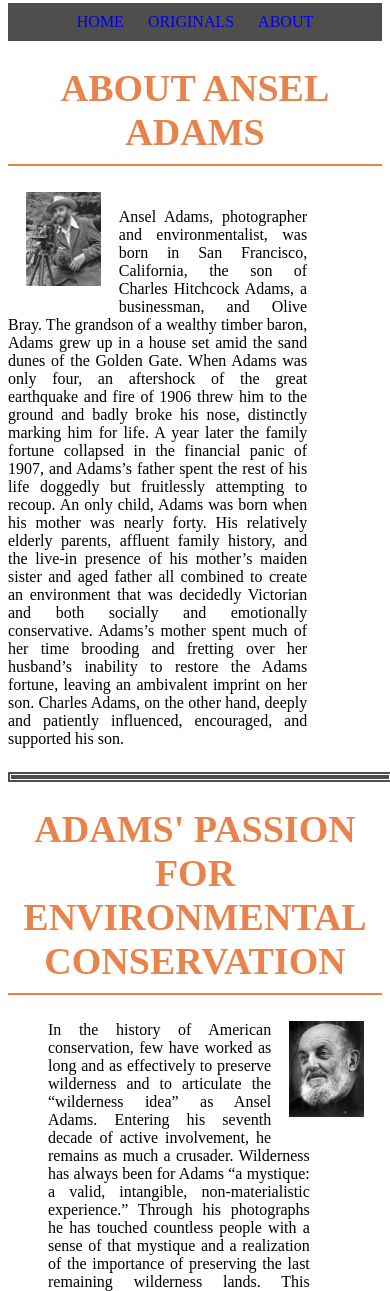
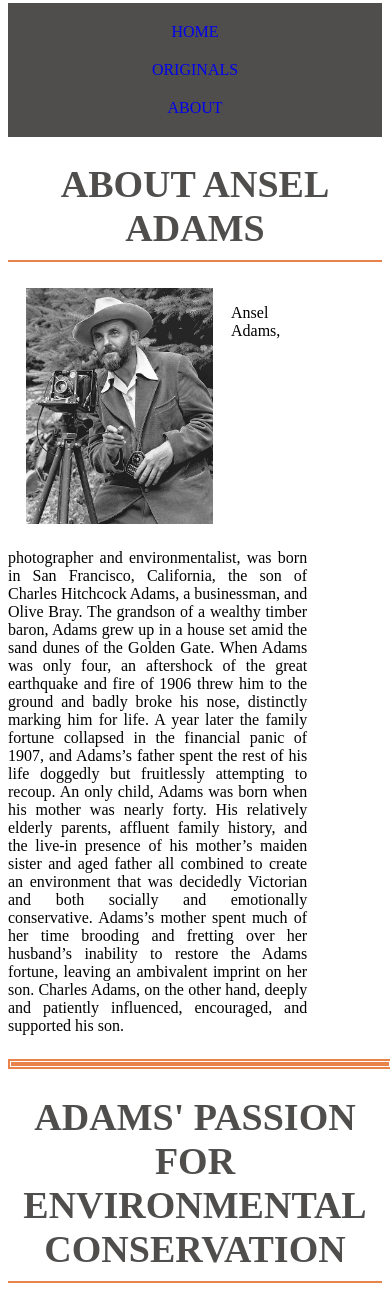
Before and after one commit to polinavertegel/q4, a plain HTML site: page about.html in a window 390 px wide. Shown: the part 64-1355 px from the top of the page. Drawn offline with Linux system fonts and the light colour scheme.

Commit message:
skdskldj

```diff
--- a/CSS/aboutstyle.css
+++ b/CSS/aboutstyle.css
@@ -68,4 +68,22 @@ hr {
 .largerimg	{
 	width: 25%;
 	height: 75%;
+	padding-left: 6px;
 }
+@media screen and (max-width: 600px) {
+	nav	> a {
+	display: block;
+	}
+	.imgsmall	{
+		width: 50%;
+	}
+	.largerimg	{
+		width: 50%;
+	}
+	h1	{
+		color: #4f4e4d;
+	}
+	hr {
+		color: #E8834B;
+	}
+}
--- a/CSS/anseladamsstyle.css
+++ b/CSS/anseladamsstyle.css
@@ -185,9 +185,24 @@ footer	{
 	border-style: solid;
 	border-width: 1px;
 	position: absolute;
-	height: 50px;
+	height: 52px;
 	margin-top: 16px;
 }
 a:visited	{
 	color: #E89D74;
 }
+@media screen and (max-width: 600px) {
+	.flex-container	{
+	flex-direction: column;
+	}
+	.right {
+	width: 50%;
+	}
+	nav	> a {
+	display: block;
+	}
+	#hr2 {
+	height: 87px;
+	margin-left: 3px;
+	}
+}
```
